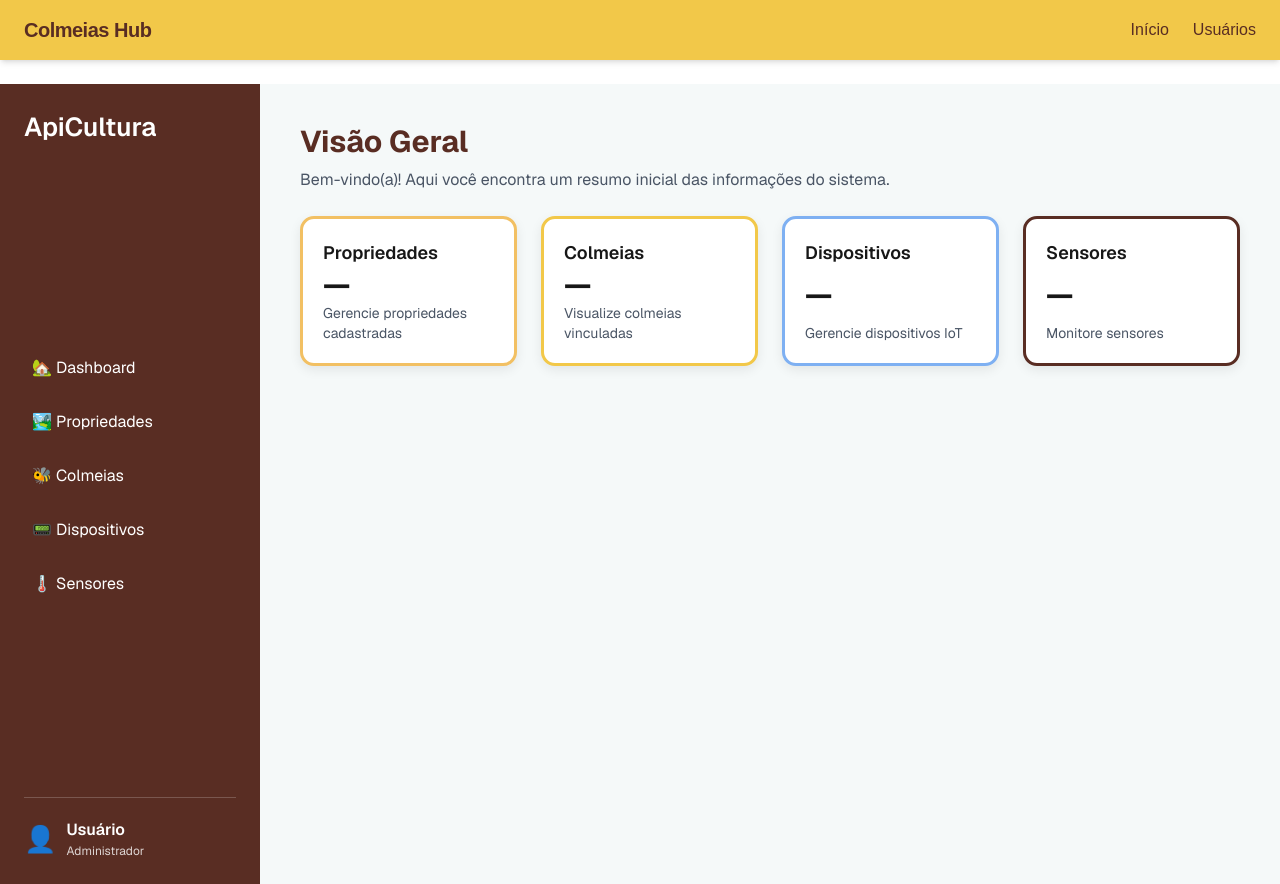
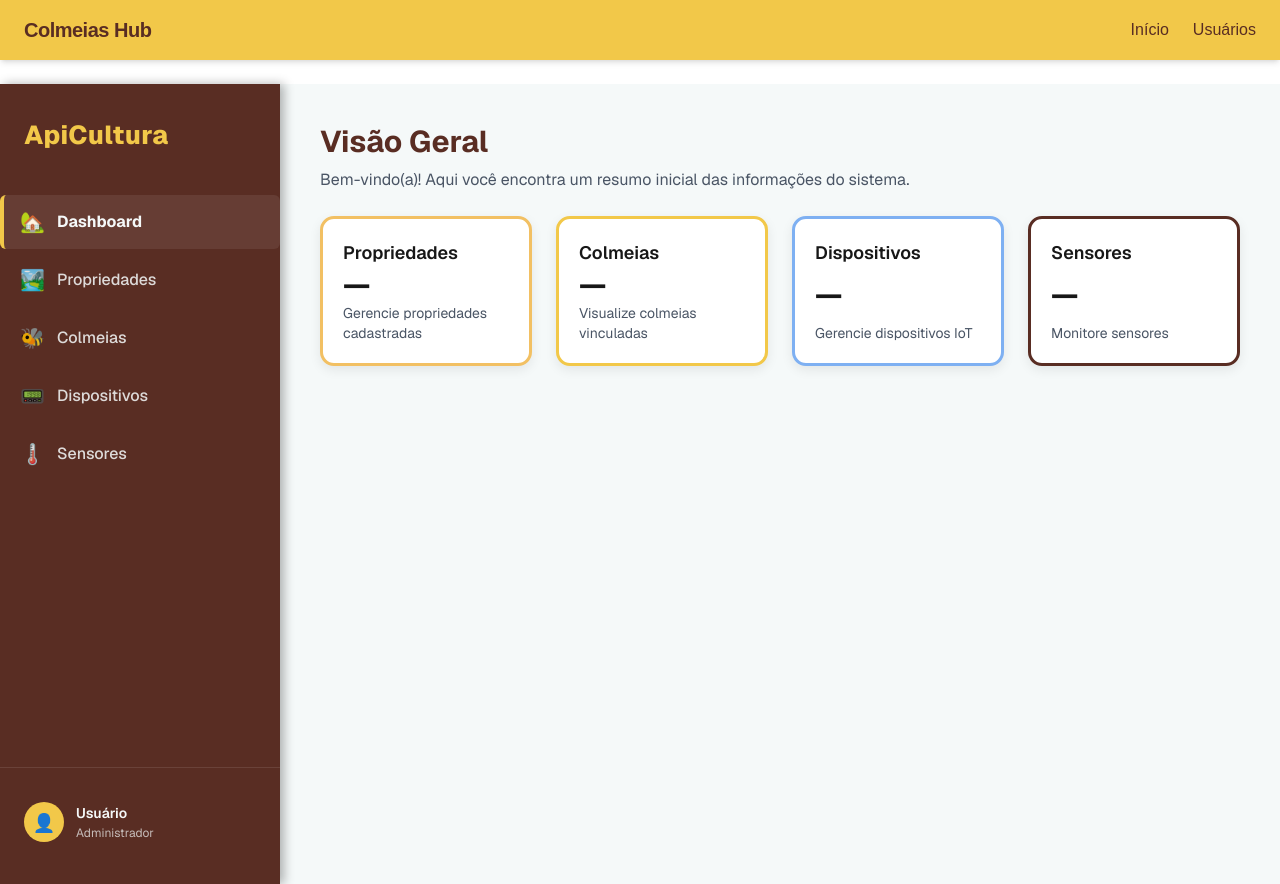
Before and after one commit to estefanirup/next-app, a Next.js app: page /dashboard in a window 1280 px wide. Built offline with nearby package versions, Linux system fonts and the light colour scheme.

Commit message:
feat: refactor Sidebar component for improved modularity and styling

```diff
--- a/app/dashboard/components/Sidebar.jsx
+++ b/app/dashboard/components/Sidebar.jsx
@@ -1,3 +1,6 @@
+import React from 'react';
+// Para simular a navegação profissional, vamos usar um componente MenuItem separado.
+
 const COLORS = {
   BEE_YELLOW: "#F2C849",
   HONEY_GOLD: "#F2C063",
@@ -6,43 +9,133 @@ const COLORS = {
   SKY_BLUE: "#7EB0F2",
 };
 
+// --- Componente de Item de Menu (Boas Práticas: Modularidade) ---
+// Em uma aplicação real, você usaria um componente de Link de roteador (ex: <Link to="/dashboard">)
+
+const SidebarMenuItem = ({ icon, label, isActive = false }) => {
+  const baseStyle = {
+    display: "flex",
+    alignItems: "center",
+    gap: "12px",
+    padding: "12px 20px",
+    borderRadius: "6px",
+    cursor: "pointer",
+    fontSize: "16px",
+    fontWeight: 500,
+    color: COLORS.CLOUD_WHITE,
+    transition: "all 0.2s ease",
+    opacity: isActive ? 1 : 0.85, // Menor opacidade para itens inativos
+    position: 'relative', // Para a borda lateral
+  };
+
+  const activeStyle = isActive ? {
+    // Melhoria: Fundo sutil para o item ativo para não chocar com o fundo marrom
+    background: 'rgba(255, 255, 255, 0.08)', // Fundo escuro sutil
+    fontWeight: 700,
+    opacity: 1,
+    // Melhoria: Borda lateral como acento de cor (Padrão profissional)
+    borderLeft: `4px solid ${COLORS.BEE_YELLOW}`,
+    paddingLeft: '16px', // Ajusta o padding para compensar a borda
+  } : {};
+
+  // O className 'hover:bg-white/10' (do código original) deve ser mantido para interatividade
+  return (
+    <div
+      style={{ ...baseStyle, ...activeStyle }}
+      className={isActive ? '' : 'hover:bg-white/10'}
+    >
+      <span style={{ fontSize: "20px", color: isActive ? COLORS.BEE_YELLOW : COLORS.CLOUD_WHITE }}>
+        {icon}
+      </span>
+      {label}
+    </div>
+  );
+};
+
+
+// --- Componente Principal da Sidebar ---
+
 export default function Sidebar() {
   return (
     <aside
       style={{
-        width: "260px",
+        width: "280px", // Largura confortável
+        height: "100vh",
         background: COLORS.HIVE_BROWN,
-        color: "white",
-        padding: "24px",
+        // Remove a cor do texto daqui, é definida no MenuItem
+        padding: "32px 0", // Padding vertical
         display: "flex",
         flexDirection: "column",
-        justifyContent: "space-between",
+        // Sombra suave para separar do conteúdo (se não for fixed)
+        boxShadow: "4px 0 10px rgba(0,0,0,0.3)",
       }}
     >
-      <h2 style={{ fontSize: "26px", marginBottom: "40px", fontWeight: "600" }}>
-        ApiCultura
-      </h2>
+      {/* Logo */}
+      <div style={{ padding: "0 24px" }}>
+        <h2
+          style={{
+            fontSize: "26px", // Mais elegante
+            fontWeight: 800,
+            marginBottom: "40px",
+            letterSpacing: "0.5px",
+            color: COLORS.BEE_YELLOW,
+          }}
+        >
+          ApiCultura
+        </h2>
+      </div>
 
-      <nav style={{ display: "flex", flexDirection: "column", gap: "14px" }}>
-        <div className="hover:bg-white/10 p-2 rounded cursor-pointer">🏡 Dashboard</div>
-        <div className="hover:bg-white/10 p-2 rounded cursor-pointer">🏞️ Propriedades</div>
-        <div className="hover:bg-white/10 p-2 rounded cursor-pointer">🐝 Colmeias</div>
-        <div className="hover:bg-white/10 p-2 rounded cursor-pointer">📟 Dispositivos</div>
-        <div className="hover:bg-white/10 p-2 rounded cursor-pointer">🌡️ Sensores</div>
+      {/* Navigation */}
+      <nav style={{ display: "flex", flexDirection: "column", gap: "4px" }}>
+        {/* Usando o componente refatorado */}
+        <SidebarMenuItem icon="🏡" label="Dashboard" isActive={true} />
+        <SidebarMenuItem icon="🏞️" label="Propriedades" />
+        <SidebarMenuItem icon="🐝" label="Colmeias" />
+        <SidebarMenuItem icon="📟" label="Dispositivos" />
+        <SidebarMenuItem icon="🌡️" label="Sensores" />
       </nav>
 
+      {/* Footer / User */}
       <div
         style={{
-          marginTop: "32px",
-          borderTop: "1px solid rgba(255,255,255,0.2)",
-          paddingTop: "20px",
+          marginTop: "auto",
+          padding: "24px 24px 0 24px", // Padding para a área do usuário
+          borderTop: "1px solid rgba(255,255,255,0.1)", // Linha de separação muito sutil
         }}
       >
-        <div style={{ display: "flex", alignItems: "center", gap: "10px" }}>
-          <div style={{ fontSize: "26px" }}>👤</div>
+        <div
+          style={{
+            display: "flex",
+            alignItems: "center",
+            gap: "12px",
+            padding: "10px 0",
+            cursor: "pointer",
+            color: COLORS.CLOUD_WHITE,
+          }}
+          className="hover:bg-white/10 rounded-lg p-2 transition duration-200" // Adiciona hover e arredondamento
+        >
+          <div
+            style={{
+              width: "40px",
+              height: "40px",
+              borderRadius: "50%",
+              background: COLORS.BEE_YELLOW,
+              color: COLORS.HIVE_BROWN,
+              display: "flex",
+              alignItems: "center",
+              justifyContent: "center",
+              fontSize: "18px",
+              fontWeight: "bold",
+            }}
+          >
+            👤
+          </div>
+
           <div>
-            <div style={{ fontWeight: "600" }}>Usuário</div>
-            <div style={{ fontSize: "12px", opacity: 0.8 }}>Administrador</div>
+            <div style={{ fontWeight: 600, fontSize: "14px" }}>Usuário</div>
+            <div style={{ fontSize: "12px", opacity: 0.7 }}>
+              Administrador
+            </div>
           </div>
         </div>
       </div>
```
